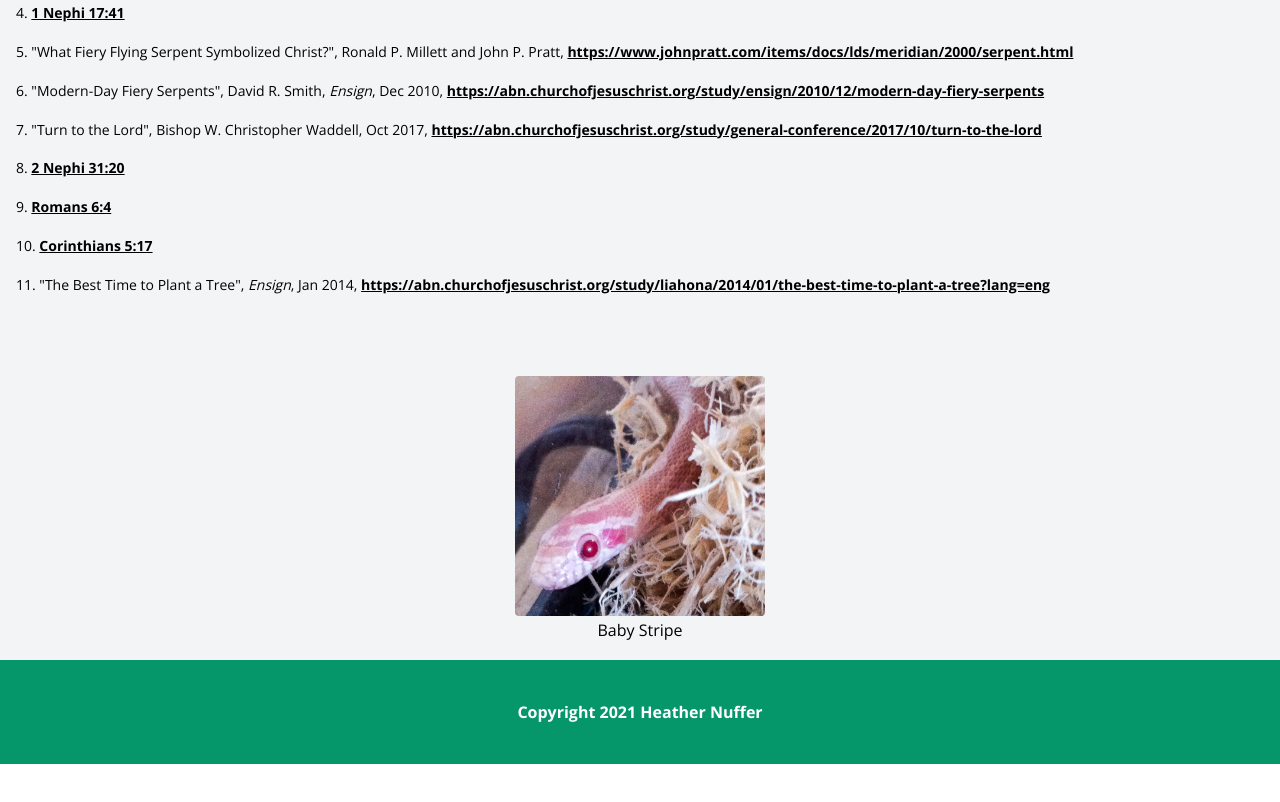
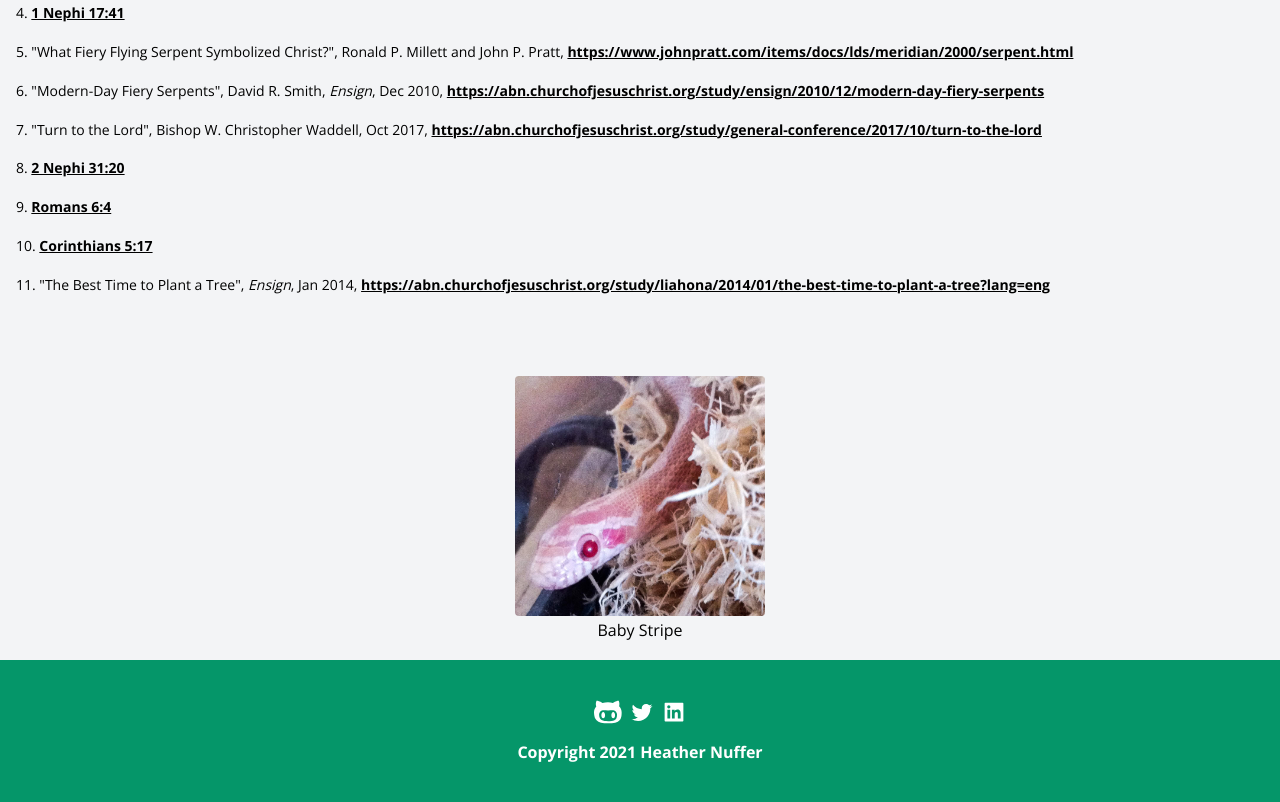
Before and after one commit to ethyl2/snake-lessons, a plain HTML site: page index.html in a window 1280 px wide. Shown: the part 9604-10406 px from the top of the page. Before the commit the page ends 10368 px from the top, so only its background shows below. Drawn offline with nearby package versions, Linux system fonts and the light colour scheme.

Commit message:
Adds social icons to footer

```diff
--- a/index.html
+++ b/index.html
@@ -385,6 +385,89 @@
             <figcaption class="text-center py-0.5">Baby Stripe</figcaption>
           </figure>
         <footer class="bg-green-600 py-10 text-center text-white font-bold">
+            <nav class="flex items-center justify-center space-x-2 mb-4">
+                <a
+                  href="https://github.com/ethyl2"
+                  target="_blank"
+                  rel="noopener noreferrer"
+                >
+                  <svg
+                    xmlns="http://www.w3.org/2000/svg"
+                    xmlns:xlink="http://www.w3.org/1999/xlink"
+                    aria-hidden="true"
+                    focusable="false"
+                    width="1.73em"
+                    height="1.5em"
+                    style="
+                      -ms-transform: rotate(360deg);
+                      -webkit-transform: rotate(360deg);
+                      transform: rotate(360deg);
+                    "
+                    preserveAspectRatio="xMidYMid meet"
+                    viewBox="0 0 1227.825 1000"
+                  >
+                    <path
+                      d="M1078.94-.985c-33.192-.491-110.295 10.777-239.027 96.936c-70.161-17.535-144.812-26.188-219.591-26.188c-82.278 0-165.425 10.448-242.965 31.719C192.534-24.605 110.955 1.234 110.955 1.234c-53.258 133.183-20.347 231.788-10.344 256.277C38.014 325.069-.2 411.338-.2 517.07c0 79.822 9.085 151.416 31.281 213.653c1.231 4.803.832 3.732 2.906 7.844c4.89 12.884 10.327 25.39 16.438 37.468c2.094 4.346 4 7.563 4 7.563c62.395 116.307 185.396 191.438 404.244 215.028l330.995.375c233.392-23.144 345.386-98.499 396.994-215.591l3.281-7.625c4.89-11.828 9.153-24.135 20.813-65.562c11.659-41.427 16.875-113.172 16.875-193.185c0-114.755-43.1-206.577-113.092-276.434c12.231-39.48 28.57-127.158-16.313-239.402c0 0-6.293-1.995-19.281-2.188zM818.1 420.133c53.893-.117 100.057 9.136 134.717 45.499v.031c43.369 45.541 68.749 100.525 68.749 159.778c0 276.658-177.932 284.183-397.4 284.183c-219.506 0-397.4-38.336-397.4-284.183c0-58.861 25.009-113.516 67.843-158.872c71.451-75.59 192.365-35.562 329.558-35.562c70.423-.011 136.564-10.75 193.935-10.875zm-408.807 81.468c-45.666 0-82.687 61.741-82.687 137.936c0 76.206 37.019 137.967 82.687 137.967c45.666 0 82.687-61.761 82.687-137.967c0-76.184-37.019-137.881-82.687-137.936zm443.649 0c-45.666 0-82.687 61.741-82.687 137.936c0 76.206 37.019 137.967 82.687 137.967c45.666 0 82.687-61.761 82.687-137.967c0-76.184-37.019-137.881-82.687-137.936z"
+                      fill="white"
+                    />
+                  </svg>
+                  <span class="sr-only">GitHub</span>
+                </a>
+                <a
+                  href="https://twitter.com/ethyl22000"
+                  target="_blank"
+                  rel="noopener noreferrer"
+                >
+                  <svg
+                    xmlns="http://www.w3.org/2000/svg"
+                    xmlns:xlink="http://www.w3.org/1999/xlink"
+                    aria-hidden="true"
+                    focusable="false"
+                    width="1.5em"
+                    height="1.5em"
+                    style="
+                      -ms-transform: rotate(360deg);
+                      -webkit-transform: rotate(360deg);
+                      transform: rotate(360deg);
+                    "
+                    preserveAspectRatio="xMidYMid meet"
+                    viewBox="0 0 24 24"
+                  >
+                    <path
+                      d="M22.46 6c-.77.35-1.6.58-2.46.69c.88-.53 1.56-1.37 1.88-2.38c-.83.5-1.75.85-2.72 1.05C18.37 4.5 17.26 4 16 4c-2.35 0-4.27 1.92-4.27 4.29c0 .34.04.67.11.98C8.28 9.09 5.11 7.38 3 4.79c-.37.63-.58 1.37-.58 2.15c0 1.49.75 2.81 1.91 3.56c-.71 0-1.37-.2-1.95-.5v.03c0 2.08 1.48 3.82 3.44 4.21a4.22 4.22 0 0 1-1.93.07a4.28 4.28 0 0 0 4 2.98a8.521 8.521 0 0 1-5.33 1.84c-.34 0-.68-.02-1.02-.06C3.44 20.29 5.7 21 8.12 21C16 21 20.33 14.46 20.33 8.79c0-.19 0-.37-.01-.56c.84-.6 1.56-1.36 2.14-2.23z"
+                      fill="white"
+                    />
+                  </svg>
+                  <span class="sr-only">Twitter</span>
+                </a>
+                <a
+                  href="https://www.linkedin.com/in/heather-nuffer/"
+                  target="_blank"
+                  rel="noopener noreferrer"
+                >
+                  <svg
+                    xmlns="http://www.w3.org/2000/svg"
+                    xmlns:xlink="http://www.w3.org/1999/xlink"
+                    aria-hidden="true"
+                    focusable="false"
+                    width="1.5em"
+                    height="1.5em"
+                    style="
+                      -ms-transform: rotate(360deg);
+                      -webkit-transform: rotate(360deg);
+                      transform: rotate(360deg);
+                    "
+                    preserveAspectRatio="xMidYMid meet"
+                    viewBox="0 0 1024 1024"
+                  >
+                    <path
+                      d="M880 112H144c-17.7 0-32 14.3-32 32v736c0 17.7 14.3 32 32 32h736c17.7 0 32-14.3 32-32V144c0-17.7-14.3-32-32-32zM349.3 793.7H230.6V411.9h118.7v381.8zm-59.3-434a68.8 68.8 0 1 1 68.8-68.8c-.1 38-30.9 68.8-68.8 68.8zm503.7 434H675.1V608c0-44.3-.8-101.2-61.7-101.2c-61.7 0-71.2 48.2-71.2 98v188.9H423.7V411.9h113.8v52.2h1.6c15.8-30 54.5-61.7 112.3-61.7c120.2 0 142.3 79.1 142.3 181.9v209.4z"
+                      fill="white"
+                    />
+                    <span class="sr-only">LinkedIn</span>
+                  </svg>
+                </a>
+              </nav>
             <p>Copyright <span id="current-year">2021</span> Heather Nuffer</p>
         </footer>
         <script type="text/javascript">
```
